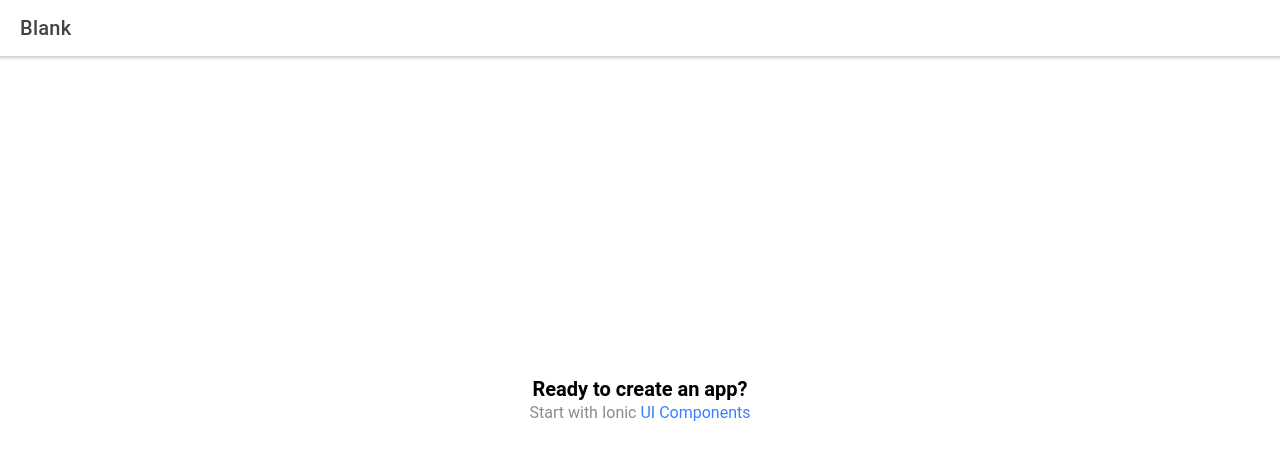
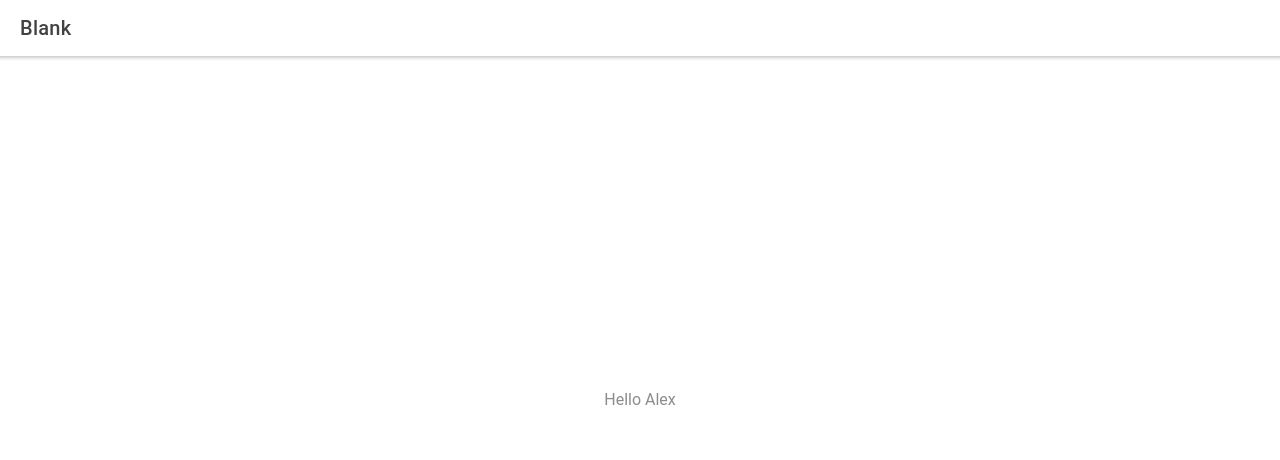
Before and after one commit to froilanenriquez3/ionicthree, a React (Create React App) app: page /home in a window 1280 px wide. Shown: the top 460 px of the page. Built offline with nearby package versions, Linux system fonts and the light colour scheme.

Commit message:
Create new component

```diff
--- /dev/null
+++ b/src/components/ApiController.tsx
@@ -0,0 +1,13 @@
+import './ExploreContainer.css';
+
+interface ContainerProps { }
+
+const ApiController: React.FC<ContainerProps> = () => {
+  return (
+    <div className="container">
+      <p>Hello Alex</p>
+    </div>
+  );
+};
+
+export default ApiController;
--- a/src/pages/Home.tsx
+++ b/src/pages/Home.tsx
@@ -1,8 +1,28 @@
-import { IonContent, IonHeader, IonPage, IonTitle, IonToolbar } from '@ionic/react';
+import {
+  IonContent, IonHeader, IonPage, IonTitle, IonToolbar, IonButton,
+  IonList, IonItem
+} from '@ionic/react';
 import ExploreContainer from '../components/ExploreContainer';
+import ApiController from '../components/ApiController';
 import './Home.css';
+import axios from 'axios';
 
 const Home: React.FC = () => {
+
+  const apiKey = ''
+  const endpoint = ``;
+  const url = '';
+
+  const sendGetRequest = () => {
+
+    return axios({
+      url: url,
+      method: 'get'
+    }).then(reponse => {
+
+    })
+  }
+
   return (
     <IonPage>
       <IonHeader>
@@ -16,10 +36,13 @@ const Home: React.FC = () => {
             <IonTitle size="large">Blank</IonTitle>
           </IonToolbar>
         </IonHeader>
-        <ExploreContainer />
+        {/* <ExploreContainer /> */}
+        <ApiController />
       </IonContent>
     </IonPage>
   );
 };
 
+
+
 export default Home;
```
